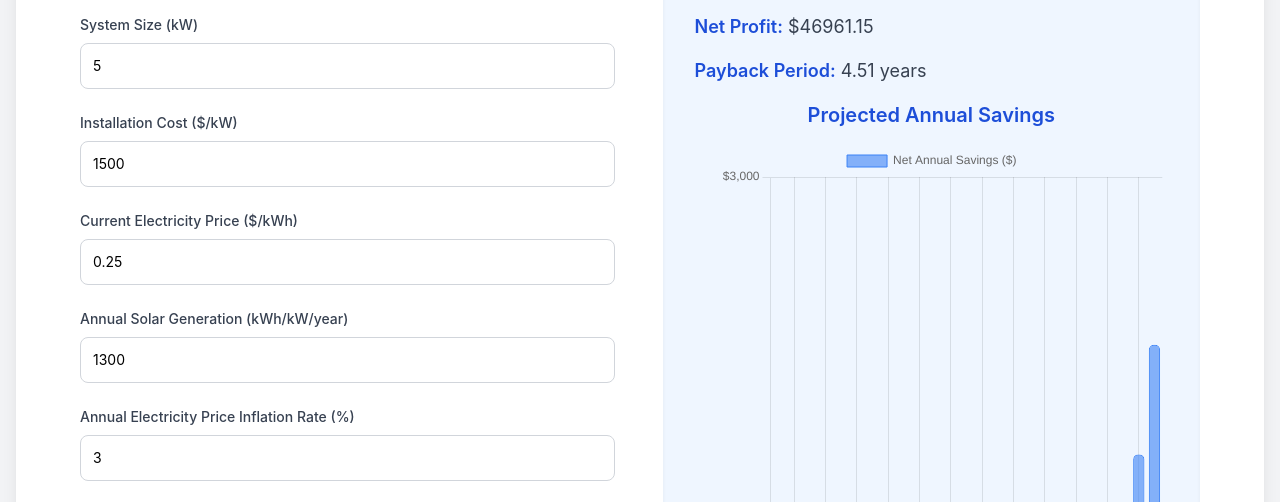
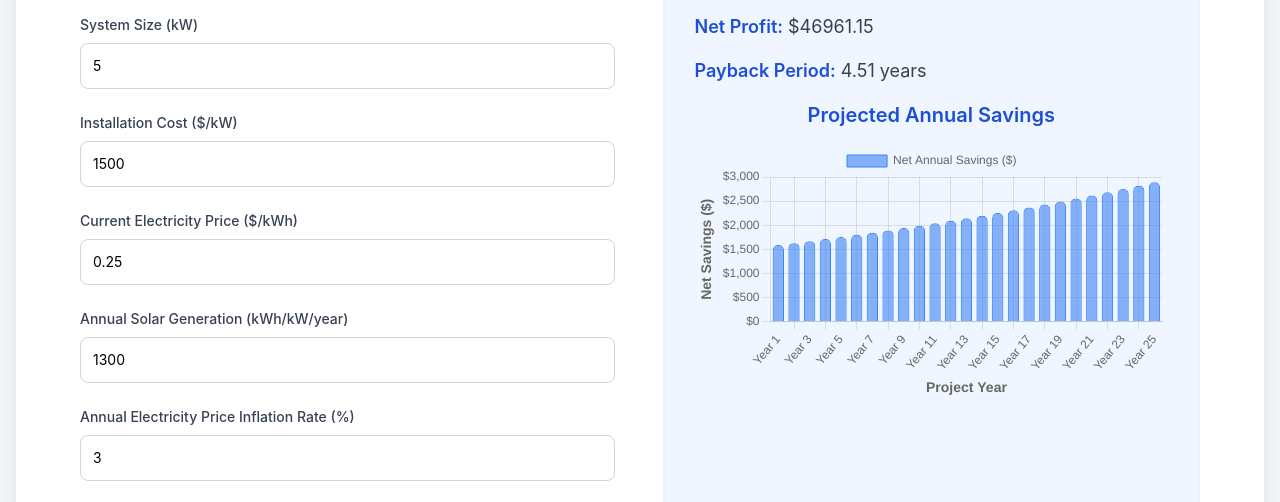
Before and after one commit to IES-SOLAR/solar-roi-simulator, a plain HTML site: page index.html in a window 1280 px wide. Shown: the part 247-749 px from the top of the page. Drawn offline with nearby package versions, Linux system fonts and the light colour scheme.

Commit message:
Add files via upload

```diff
--- a/index.html
+++ b/index.html
@@ -101,8 +101,8 @@
             </div>
         </div>
 
-        <!-- Results Display Section -->
-        <div class="lg:w-1/2 bg-blue-50 p-8 rounded-lg shadow-inner flex flex-col justify-center">
+        <!-- Results Display Section - Removed justify-center -->
+        <div class="lg:w-1/2 bg-blue-50 p-8 rounded-lg shadow-inner flex flex-col max-h-screen overflow-y-auto">
             <h2 class="text-3xl font-bold text-blue-800 mb-6 text-center">Your ROI Estimate</h2>
             <div id="results" class="space-y-4 text-gray-700">
                 <p class="text-lg"><span class="font-semibold text-blue-700">Initial Investment:</span> <span id="initialInvestmentResult">$0.00</span></p>
@@ -111,7 +111,10 @@
                 <p class="text-lg"><span class="font-semibold text-blue-700">Payback Period:</span> <span id="paybackPeriodResult">N/A</span></p>
                 <div id="annualSavingsChart" class="mt-8">
                     <h3 class="text-xl font-semibold text-blue-700 mb-4 text-center">Projected Annual Savings</h3>
-                    <canvas id="savingsChart" class="w-full h-64"></canvas>
+                    <!-- Added a fixed height wrapper with relative positioning for the canvas -->
+                    <div class="relative w-full h-64">
+                        <canvas id="savingsChart" class="absolute inset-0"></canvas>
+                    </div>
                 </div>
             </div>
         </div>
@@ -225,12 +228,12 @@
             netProfitResult.textContent = `$${results.netProfit.toFixed(2)}`;
             paybackPeriodResult.textContent = results.paybackPeriod;
 
-            // Update or create the chart
+            // Destroy existing chart instance if it exists
             if (savingsChart) {
-                savingsChart.data.labels = results.chartLabels;
-                savingsChart.data.datasets[0].data = results.annualSavingsData;
-                savingsChart.update();
-            } else {
+                savingsChart.destroy();
+            }
+
+            // Create a new chart instance
             savingsChart = new Chart(savingsChartCanvas, {
                 type: 'bar', // Bar chart for annual savings
                 data: {
@@ -246,7 +249,7 @@
                 },
                 options: {
                     responsive: true,
-                        maintainAspectRatio: false, // Allow canvas to resize based on container
+                    maintainAspectRatio: false, // Allows canvas to resize based on container dimensions
                     scales: {
                         y: {
                             beginAtZero: true,
@@ -301,7 +304,6 @@
                 }
             });
         }
-        }
 
         // Event listener for the calculate button
         calculateBtn.addEventListener('click', () => {
@@ -311,8 +313,11 @@
 
         // Initial calculation and display on page load
         document.addEventListener('DOMContentLoaded', () => {
+            // Delay the initial chart rendering slightly to allow DOM to settle
+            setTimeout(() => {
                 const results = calculateROI();
                 displayResults(results);
+            }, 100); // 100ms delay
         });
 
     </script>
```
Lines whose indentation alone changed are shown as unchanged.
